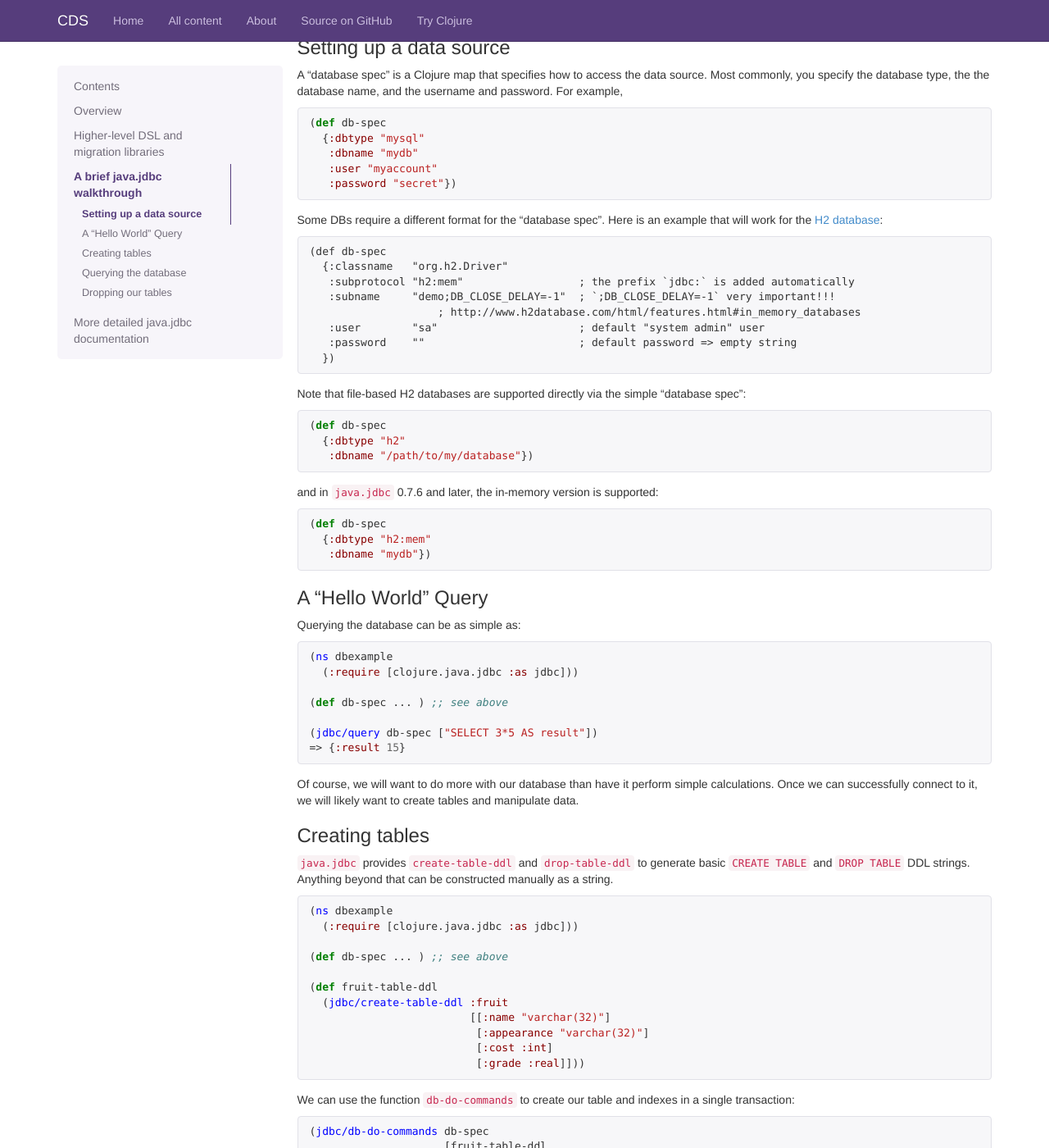
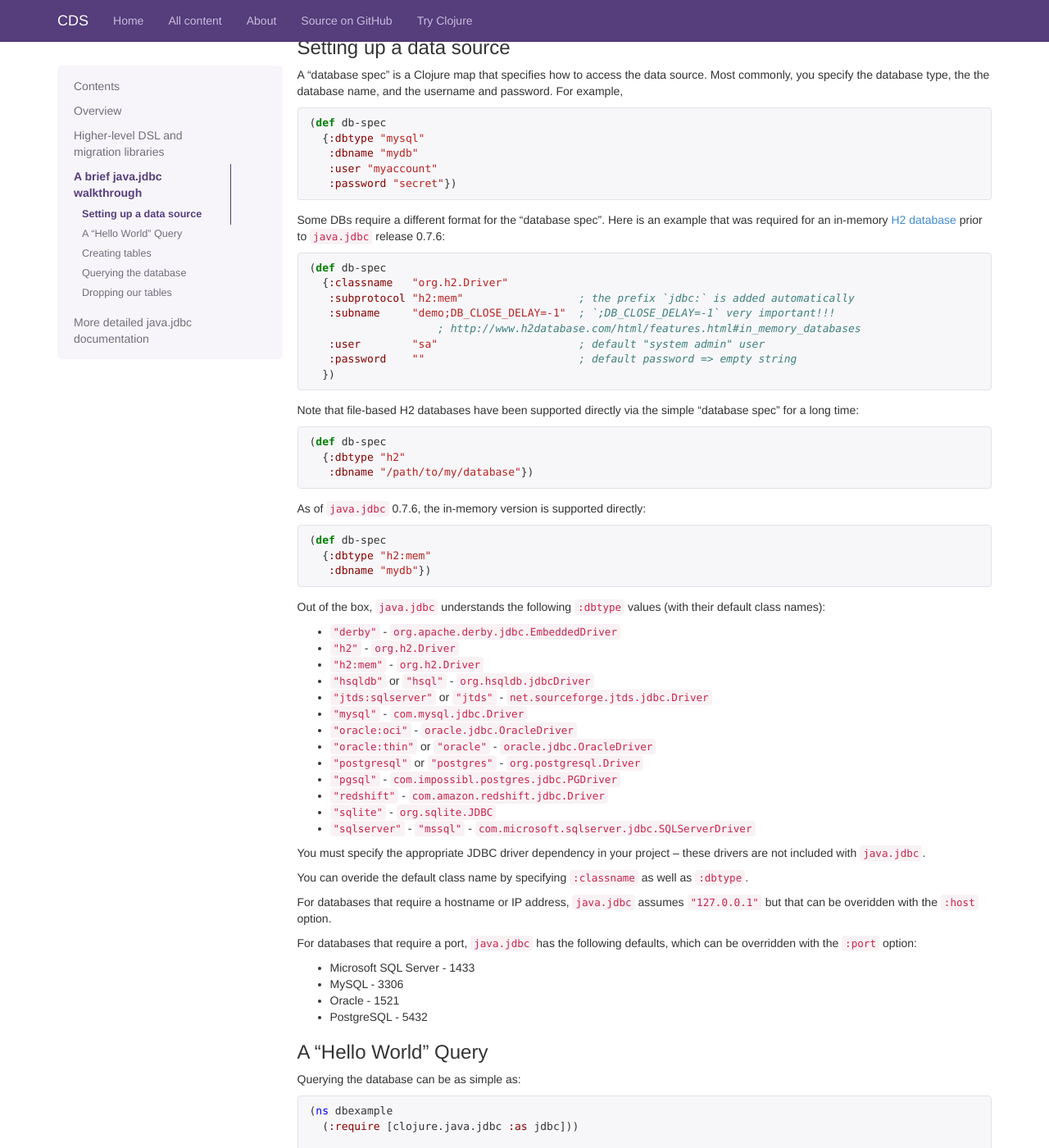
Before and after one commit to clojuredocs/guides, a Jekyll site: the page built from articles/ecosystem/java_jdbc/home.md, in a window 1280 px wide and 1400 px high, scrolled down 1067 px. Shown: the whole window at 82% size. Built offline with Jekyll 4.4.1, drawn with Linux system fonts in a browser that asks for light colours; some web fonts are replaced; Markdown is read by kramdown in place of the engine named in the settings.

Commit message:
Document various new options and changes since 0.6.x

````diff
--- a/articles/ecosystem/java_jdbc/home.md
+++ b/articles/ecosystem/java_jdbc/home.md
@@ -71,10 +71,11 @@ and the username and password. For example,
    :password "secret"})
 ```
 
-Some DBs require a different format for the "database spec".  Here is an example that will
-work for the [H2 database](http://www.h2database.com):
+Some DBs require a different format for the "database spec". Here is an example
+that was required for an in-memory [H2 database](http://www.h2database.com) prior
+to `java.jdbc` release 0.7.6:
 
-```
+```clojure
 (def db-spec
   {:classname   "org.h2.Driver"
    :subprotocol "h2:mem"                  ; the prefix `jdbc:` is added automatically
@@ -85,7 +86,8 @@ work for the [H2 database](http://www.h2database.com):
   })
 ```
 
-Note that file-based H2 databases are supported directly via the simple "database spec":
+Note that file-based H2 databases have been supported directly via the simple
+"database spec" for a long time:
 
 ```clojure
 (def db-spec
@@ -93,13 +95,47 @@ Note that file-based H2 databases are supported directly via the simple "databas
    :dbname "/path/to/my/database"})
 ```
 
-and in `java.jdbc` 0.7.6 and later, the in-memory version is supported:
+As of `java.jdbc` 0.7.6, the in-memory version is supported directly:
 
 ```clojure
 (def db-spec
   {:dbtype "h2:mem"
    :dbname "mydb"})
 ```
+
+Out of the box, `java.jdbc` understands the following `:dbtype` values (with
+their default class names):
+
+* `"derby"` - `org.apache.derby.jdbc.EmbeddedDriver`
+* `"h2"` - `org.h2.Driver`
+* `"h2:mem"` - `org.h2.Driver`
+* `"hsqldb"` or `"hsql"` - `org.hsqldb.jdbcDriver`
+* `"jtds:sqlserver"` or `"jtds"` - `net.sourceforge.jtds.jdbc.Driver`
+* `"mysql"` - `com.mysql.jdbc.Driver`
+* `"oracle:oci"` - `oracle.jdbc.OracleDriver`
+* `"oracle:thin"` or `"oracle"` - `oracle.jdbc.OracleDriver`
+* `"postgresql"` or `"postgres"` - `org.postgresql.Driver`
+* `"pgsql"` - `com.impossibl.postgres.jdbc.PGDriver`
+* `"redshift"` - `com.amazon.redshift.jdbc.Driver`
+* `"sqlite"` - `org.sqlite.JDBC`
+* `"sqlserver"` - `"mssql"` - `com.microsoft.sqlserver.jdbc.SQLServerDriver`
+
+You must specify the appropriate JDBC driver dependency in your project -- these
+drivers are not included with `java.jdbc`.
+
+You can overide the default class name by specifying `:classname` as well as
+`:dbtype`.
+
+For databases that require a hostname or IP address, `java.jdbc` assumes
+`"127.0.0.1"` but that can be overidden with the `:host` option.
+
+For databases that require a port, `java.jdbc` has the following defaults,
+which can be overridden with the `:port` option:
+
+* Microsoft SQL Server - 1433
+* MySQL - 3306
+* Oracle - 1521
+* PostgreSQL - 5432
 
 ### A "Hello World" Query
 
````
Also changed, not shown: articles/ecosystem/java_jdbc/using_sql.md (+18 -7 lines).
